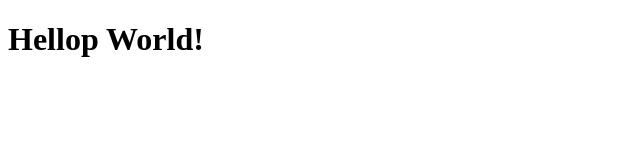
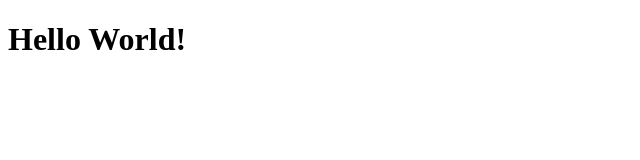
Before and after one commit to learn-With-Fun-16/ng-nostalgia, an Angular app: page / in a window 1280 px wide. Shown: the top 160 px of the page, without its empty margins (0-640 px from the left). Built offline with nearby package versions, Linux system fonts and the light colour scheme.

Commit message:
typo corrected

```diff
--- a/src/app/app.html
+++ b/src/app/app.html
@@ -1 +1 @@
-<h1>Hellop World!</h1>
+<h1>Hello World!</h1>
```
